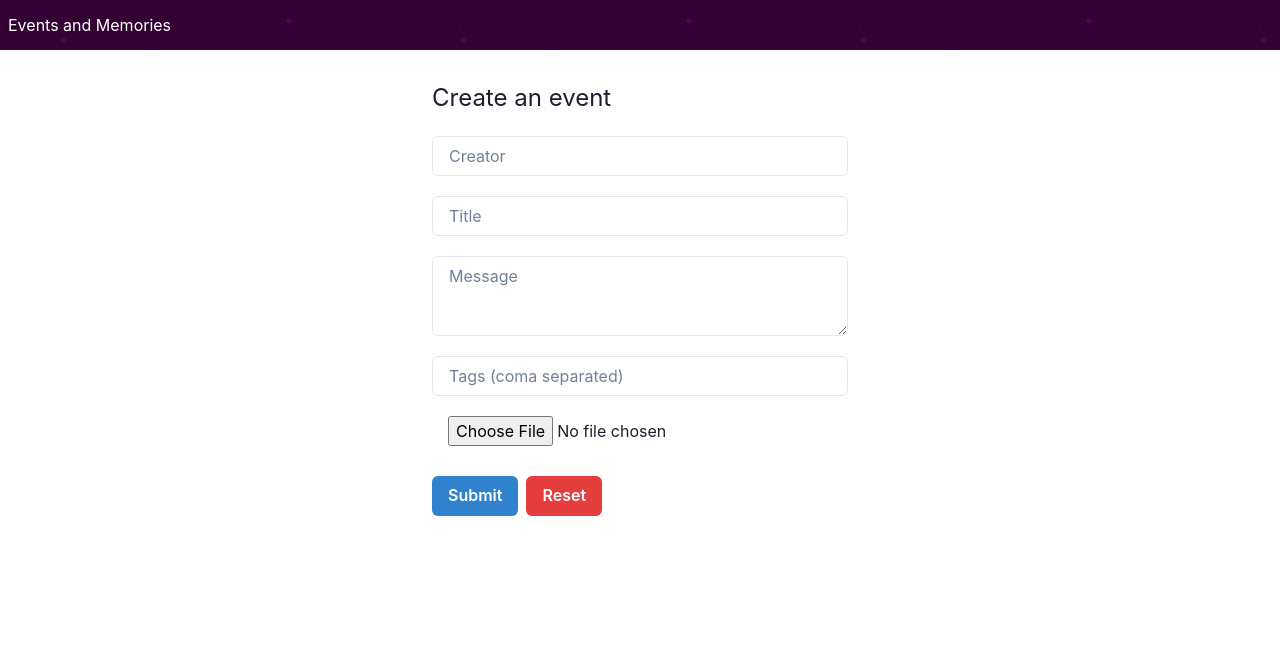
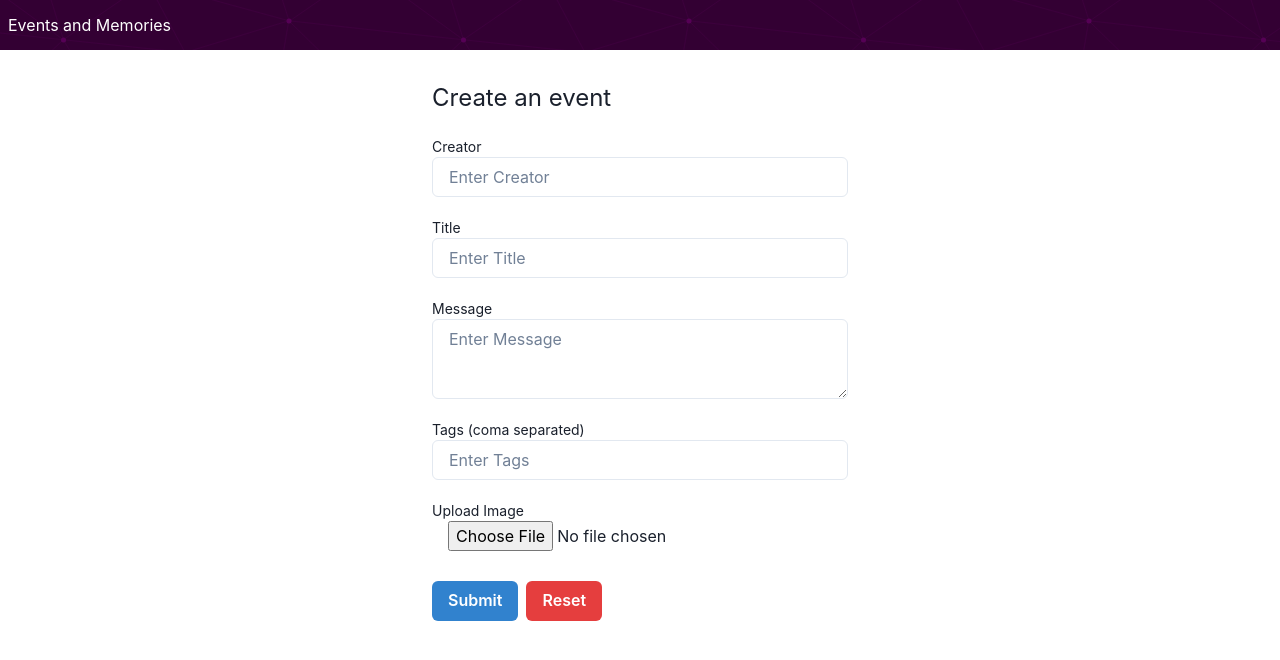
Before and after one commit to SuyashShakya/basic-mern-client, a React (Create React App) app: page /create in a window 1280 px wide. Shown: the top 660 px of the page. Built offline with nearby package versions, Linux system fonts and the light colour scheme; no server answers.

Commit message:
fix: changes

```diff
--- a/package.json
+++ b/package.json
@@ -17,7 +17,7 @@
     "@types/react-dom": "^18.0.0",
     "axios": "^0.27.2",
     "framer-motion": "^6.3.16",
-    "moment": "^2.29.3",
+    "moment": "^2.29.4",
     "react": "^18.2.0",
     "react-dom": "^18.2.0",
     "react-file-base64": "^1.0.3",
--- a/src/App.tsx
+++ b/src/App.tsx
@@ -4,20 +4,10 @@ import Events from "./components/Events";
 import EventForm from "./components/EventForm";
 import { BrowserRouter as Router, Routes, Route } from "react-router-dom";
 import { Box } from "@chakra-ui/react";
-import { useDispatch, useSelector } from "react-redux";
-import { AppDispatch, RootState } from "./redux/store";
-import { fetchEvents } from "./redux/eventsSlice";
+
 import PageNotFound from "./components/PageNotFound";
 
 const App = () => {
-  const dispatch = useDispatch<AppDispatch>();
-  React.useEffect(() => {
-    dispatch(fetchEvents());
-  }, []);
-  const eventData = useSelector((state: RootState) => state);
-  const events = eventData?.events?.event?.[0];
-  console.log("events", events);
-
   return (
     <Box minH="100%">
       <Router>
--- a/src/api/index.ts
+++ b/src/api/index.ts
@@ -4,8 +4,8 @@ import { FormDataType } from "../components/EventForm";
 const url = "http://localhost:5000/posts";
 
 export interface NewEventType extends FormDataType {
-  tags: string[];
-  selectedFiles: string;
+  tags?: string[];
+  selectedFiles?: string;
 }
 
 export const fetchEvents = () => axios.get(url);
--- a/src/components/EventForm.tsx
+++ b/src/components/EventForm.tsx
@@ -8,10 +8,11 @@ import {
   Textarea,
   Button,
 } from "@chakra-ui/react";
+import { useNavigate } from "react-router-dom";
 
 import { useForm } from "react-hook-form";
 import convertBase64 from "../utils/functions/convertBase64";
-import { createEvents } from "../redux/eventsSlice";
+import { createEvents, fetchEvents } from "../redux/eventsSlice";
 import { useAppDispatch } from "../redux/store";
 import { NewEventType } from "../api";
 
@@ -25,8 +26,14 @@ const EventForm = () => {
   const [selectedFile, setSelectedFile] = React.useState<unknown>();
   const [tags, setTags] = React.useState("");
   const dispatch = useAppDispatch();
+  const navigate = useNavigate();
 
-  const { register, handleSubmit, reset } = useForm();
+  const {
+    register,
+    handleSubmit,
+    reset,
+    formState: { errors },
+  } = useForm();
 
   const handleUploadFile = async (e: React.FormEvent<HTMLInputElement>) => {
     const target = e.target as HTMLInputElement;
@@ -42,7 +49,10 @@ const EventForm = () => {
       tags: tagsArray,
       selectedFiles: selectedFile,
     };
-    dispatch(createEvents(dataToBeSent as NewEventType));
+    dispatch(createEvents(dataToBeSent as NewEventType)).then(() => {
+      navigate("/", { replace: false });
+      dispatch(fetchEvents());
+    });
   };
 
   return (
@@ -51,18 +61,54 @@ const EventForm = () => {
         <form onSubmit={handleSubmit(onSubmit)}>
           <Box display="flex" flexDir="column" gap={5}>
             <Text fontSize="2xl">Create an event</Text>
+            <Text fontSize={14} mb={-5}>
+              Creator
+            </Text>
+            <Input
+              placeholder="Enter Creator"
+              {...register("creator", { required: true })}
+            />
+            {errors.creator && (
+              <Text fontSize={14} mt={-5}>
+                This field is required
+              </Text>
+            )}
+            <Text fontSize={14} mb={-5}>
+              Title
+            </Text>
+            <Input
+              placeholder="Enter Title"
+              {...register("title", { required: true })}
+            />
+            {errors.title && (
+              <Text fontSize={14} mt={-5}>
+                This field is required
+              </Text>
+            )}
 
-            <Input placeholder="Creator" {...register("creator")} />
+            <Text fontSize={14} mb={-5}>
+              Message
+            </Text>
+            <Textarea
+              placeholder="Enter Message"
+              {...register("message", { required: true })}
+            />
+            {errors.message && (
+              <Text fontSize={14} mt={-5}>
+                This field is required
+              </Text>
+            )}
 
-            <Input placeholder="Title" {...register("title")} />
-
-            <Textarea placeholder="Message" {...register("message")} />
-
+            <Text fontSize={14} mb={-5}>
+              Tags (coma separated)
+            </Text>
             <Input
-              placeholder="Tags (coma separated)"
+              placeholder="Enter Tags"
               onChange={(e) => setTags(e.target.value)}
             />
-
+            <Text fontSize={14} mb={-5}>
+              Upload Image
+            </Text>
             <Input type="file" border="none" onChange={handleUploadFile} />
             <Box display="flex" gap={2}>
               <Button type="submit" colorScheme="blue">
--- a/src/components/Events.tsx
+++ b/src/components/Events.tsx
@@ -1,12 +1,41 @@
+import React from "react";
+import isArray from "lodash/isArray";
 import { Box } from "@chakra-ui/react";
-import React from "react";
+
 import EventsBackground from "../assets/svgs/protruding-squares.svg";
 import Event from "./Event";
+import { useAppDispatch, useAppSelector } from "../redux/store";
+import { fetchEvents } from "../redux/eventsSlice";
 
 const Events = () => {
+  const dispatch = useAppDispatch();
+  React.useEffect(() => {
+    dispatch(fetchEvents());
+  }, []);
+  const eventData = useAppSelector((state) => state);
+  const events = eventData?.events?.event?.[0];
+  console.log("events", events);
   return (
-    <Box p={5} mt="50px" minH="100vh" bgImage={EventsBackground}>
-      <Event />
+    <Box
+      display="flex"
+      gap={5}
+      p={5}
+      mt="50px"
+      minH="100vh"
+      bgImage={EventsBackground}
+    >
+      {isArray(events) &&
+        events?.map((item, index) => (
+          <Event
+            key={index}
+            title={item?.title}
+            creator={item?.creator}
+            image={item?.selectedFiles}
+            message={item?.message}
+            tags={item?.tags}
+            createdAt={item?.createdAt}
+          />
+        ))}
     </Box>
   );
 };
```
Also changed, not shown: src/components/Event.tsx (+23 -14 lines), 1 other file (tests, documents, lock files or other folders).
